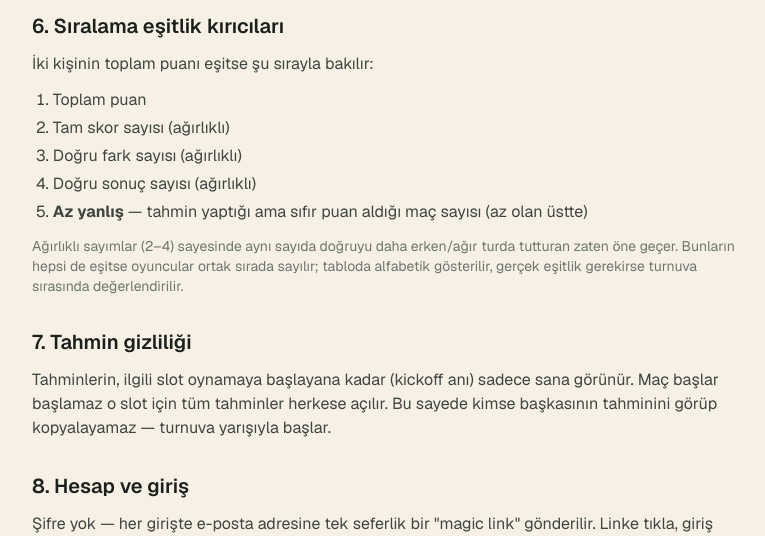
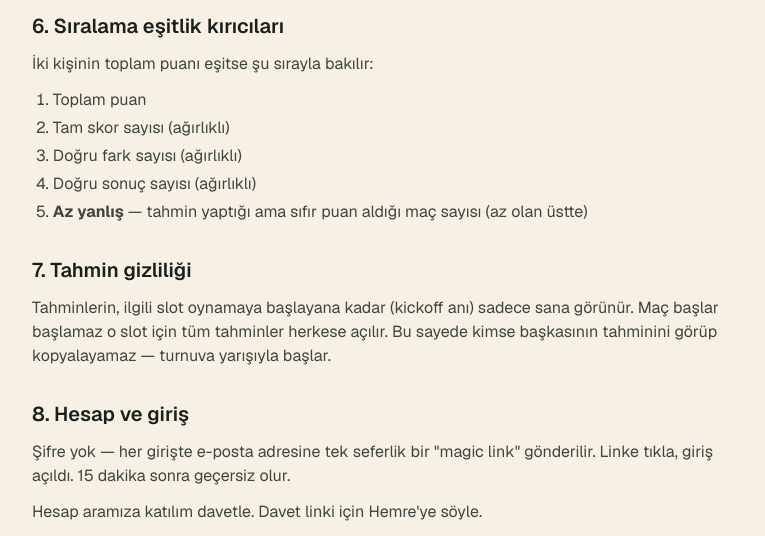
Before and after one commit to hmrbll/ekiptahmin, a Django app: page /rules/ in a window 1280 px wide. Shown: the part 1911-2447 px from the top of the page, without its empty margins (248-1013 px from the left). Run offline with Django 5.2, Linux system fonts and the light colour scheme; data that the repository does not hold is empty; style sheets or scripts are compiled from the project's sources.

Commit message:
docs(rules): drop tiebreaker explanatory note from section 6
Co-Authored-By: Claude Opus 4.8 <noreply@anthropic.com>

```diff
--- a/templates/rules.html
+++ b/templates/rules.html
@@ -199,12 +199,6 @@
                         <li>Doğru sonuç sayısı (ağırlıklı)</li>
                         <li><strong>Az yanlış</strong> — tahmin yaptığı ama sıfır puan aldığı maç sayısı (az olan üstte)</li>
                     </ol>
-                    <p class="text-fg-muted text-xs sm:text-sm mt-3">
-                        Ağırlıklı sayımlar (2–4) sayesinde aynı sayıda doğruyu daha erken/ağır turda
-                        tutturan zaten öne geçer. Bunların hepsi de eşitse oyuncular ortak sırada
-                        sayılır; tabloda alfabetik gösterilir, gerçek eşitlik gerekirse turnuva
-                        sırasında değerlendirilir.
-                    </p>
                 </section>
 
                 {# ============ 7. Gizlilik ============ #}
```
